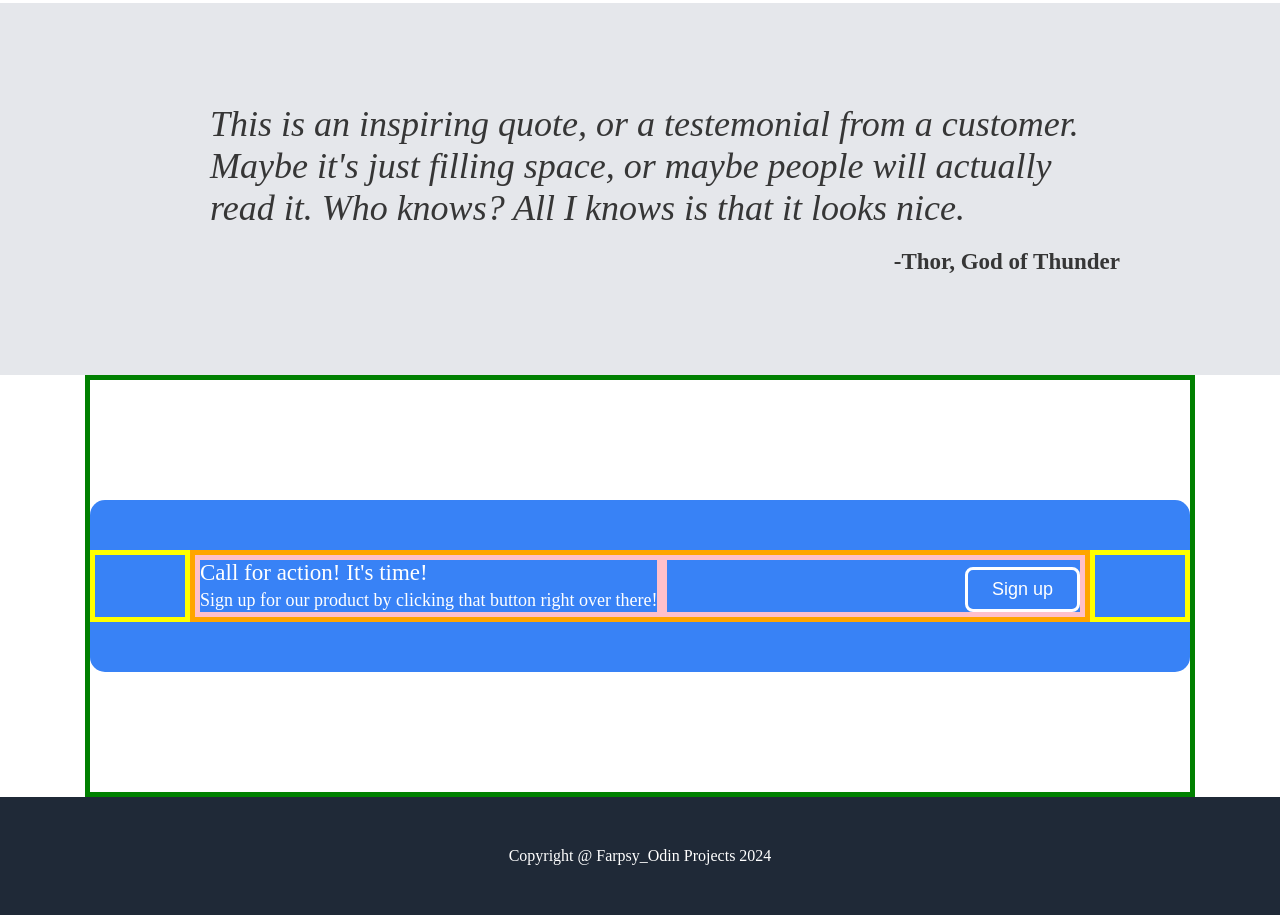
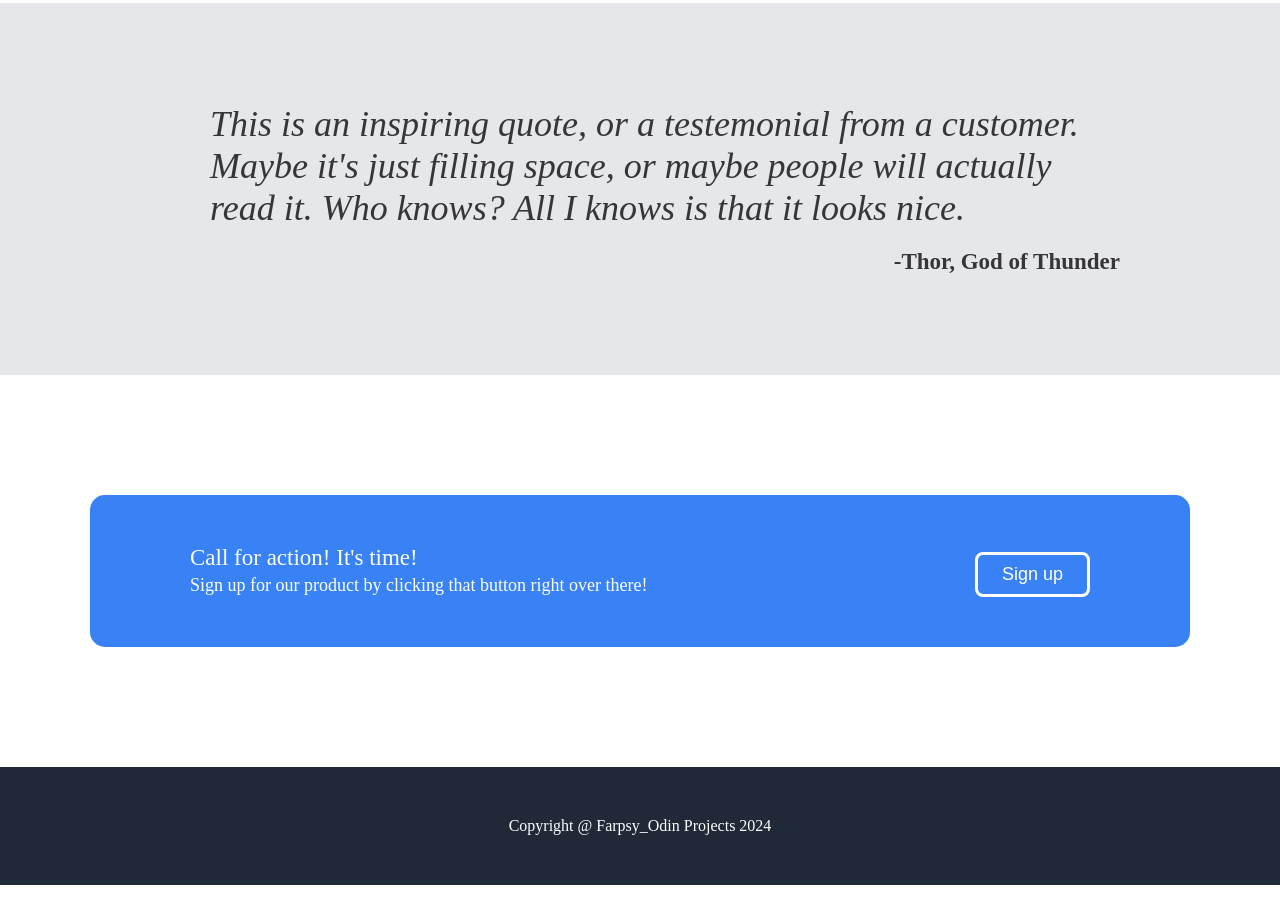
Before and after one commit to LFarparan/practice_projects, a plain HTML site: page Flexercise/index.html in a window 1280 px wide. Shown: the part 988-1903 px from the top of the page. After the commit the page ends 1873 px from the top, so only its background shows below. Drawn offline with Linux system fonts and the light colour scheme.

Commit message:
Fixed the 3rd container flexing

```diff
--- a/Flexercise/style.css
+++ b/Flexercise/style.css
@@ -164,8 +164,9 @@ p.credit {
 }
 
 .signup_container {
-    border: 5px solid green;
+    width: 1100px;
     display: flex;
+    flex:initial;
 }
 
 .blue_area {
@@ -174,37 +175,30 @@ p.credit {
     padding: 50px 0;
     background-color: #3882f6;
     border-radius: 15px;
+    flex: 1;
 }
 
 .bluegap{
-    width: 100px;
-    flex:1;
-    border: 5px solid yellow;
+    flex:1 1 100px;
 }
 
 div.blue_contents {
     display:flex;
-    width: 900px;
-    border: 5px solid orange;
-
-
-}
-
-div.left_text {
-    font-size: 23px;
-    border: 5px solid pink;
-
+    flex: 1 1 900px;
 }
 
 span.smol_text {
     font-size: 18px;
 }
 
+div.left_text {
+    font-size: 23px;
+    flex:3;
+}
+
 .aligntainer {
     display: flex;
-    margin-left: auto;
     justify-content: right;
-    border: 5px solid pink;
     flex:1;
 }
 
```
